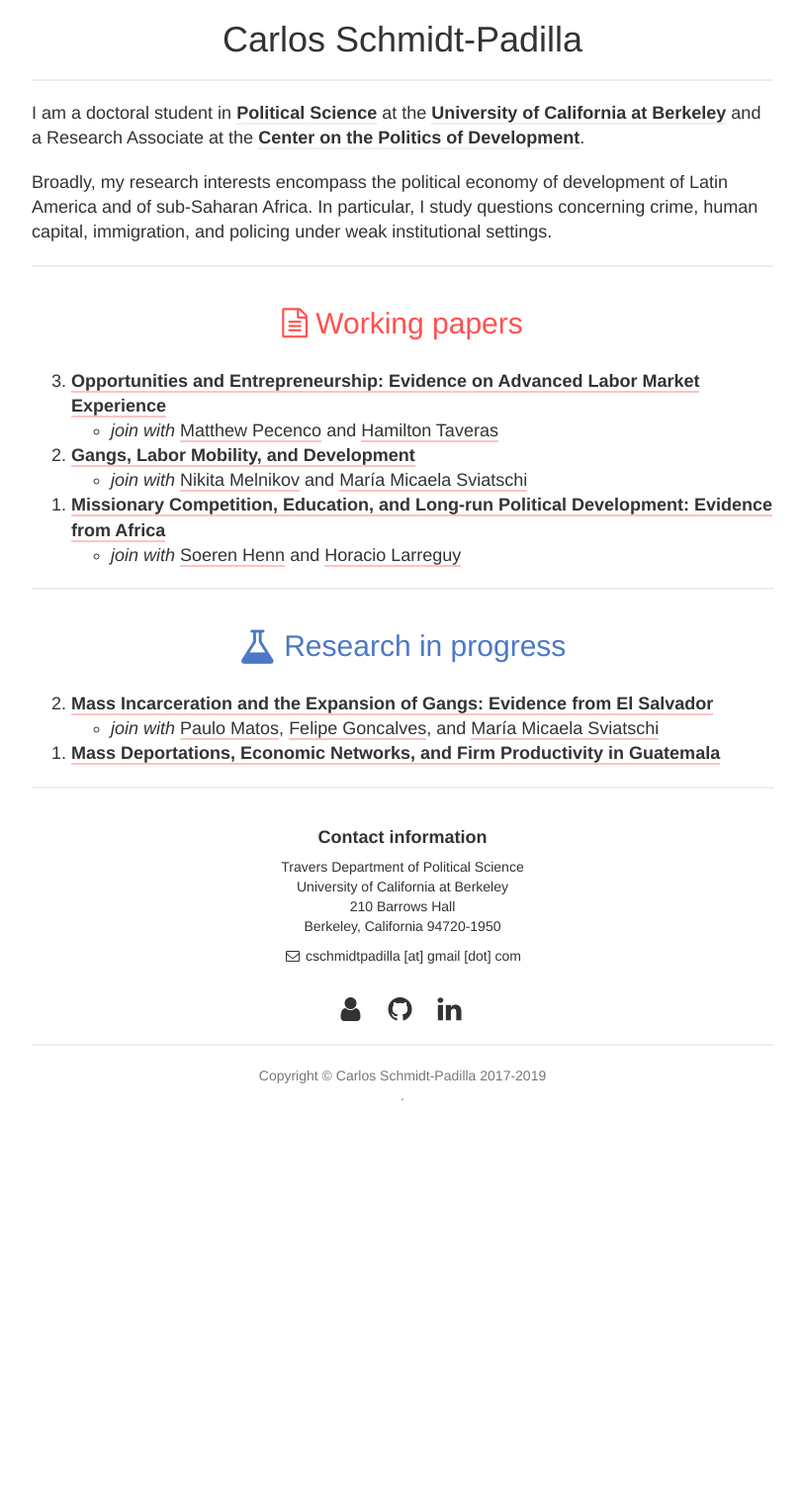
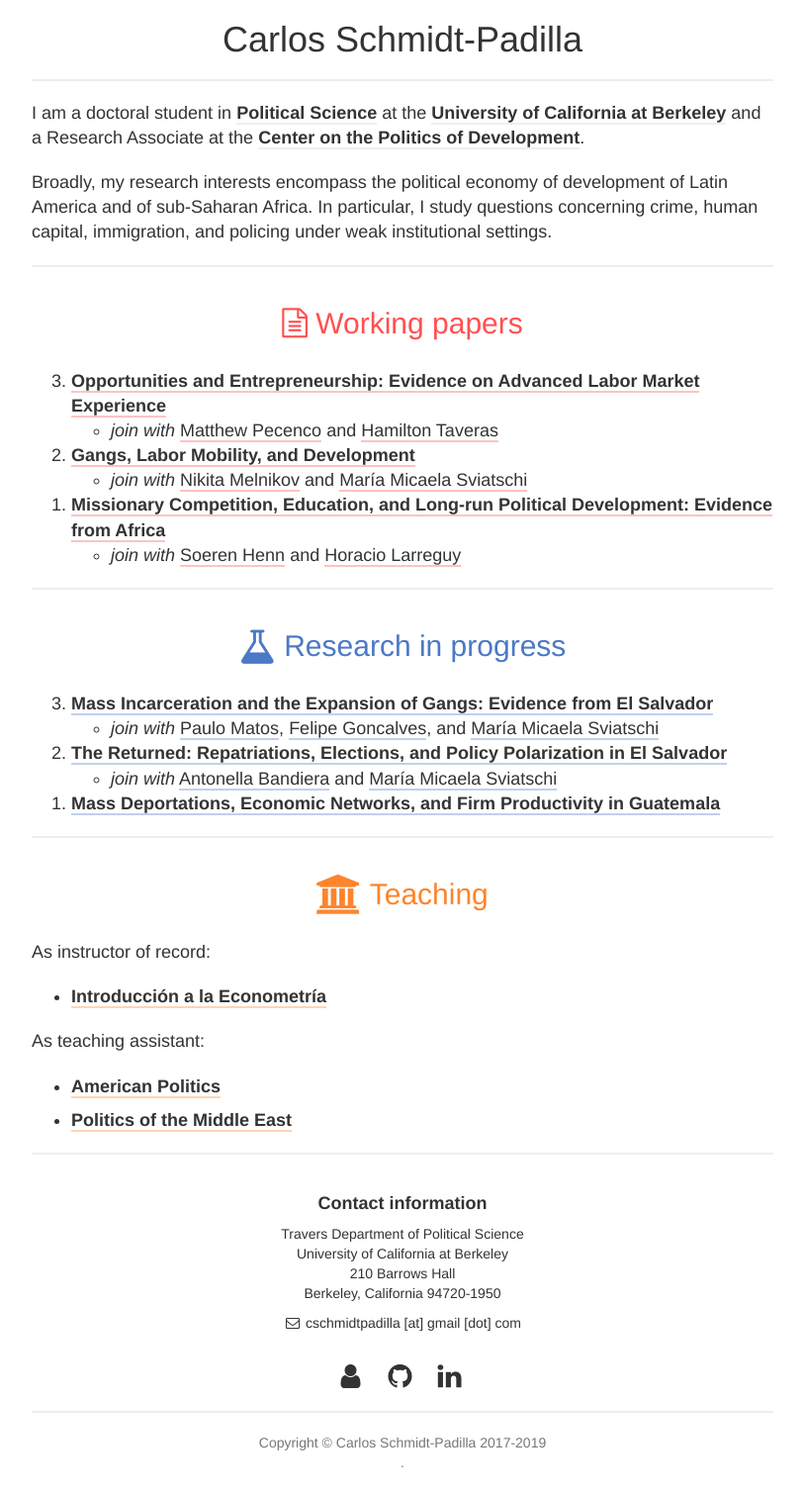
Before and after one commit to cschmidtpadilla/cschmidtpadilla.github.io, a Jekyll site: the page built from index.html, in a window 1280 px wide. Shown: the whole page at 99% size, without its empty margins (233-1046 px from the left). Built offline with Jekyll 4.4.1, drawn with Linux system fonts in a browser that asks for light colours; nearby versions of some CDN libraries; library files that are not in the unit come from our copies; before the commit the page ends 1137 px from its top, so only the background shows below that.

Commit message:
Adding new section

```diff
--- a/_includes/experiments.html
+++ b/_includes/experiments.html
@@ -9,12 +9,17 @@
         </h2>
         <br>
         <ol reversed class="lead text-left">
-          <li><a class="working" target="_blank"><b>Mass Incarceration and the Expansion of Gangs: Evidence from El Salvador</b></a>
+          <li><a class="exps" target="_blank"><b>Mass Incarceration and the Expansion of Gangs: Evidence from El Salvador</b></a>
             <ul>
-              <li> <i>join with</i> <a class=working href="https://pcmt93.github.io/" target="_blank">Paulo Matos</a>, <a class=working href="https://www.fmgoncalves.com//" target="_blank">Felipe Goncalves</a>, and <a class=working href="http://www.micaelasviatschi.com/" target="_blank">María Micaela Sviatschi</a>
+              <li> <i>join with</i> <a class=exps href="https://pcmt93.github.io/" target="_blank">Paulo Matos</a>, <a class=exps href="https://www.fmgoncalves.com//" target="_blank">Felipe Goncalves</a>, and <a class=exps href="http://www.micaelasviatschi.com/" target="_blank">María Micaela Sviatschi</a>
             </ul>
           </li>
-          <li><a class="working" target="_blank"><b>Mass Deportations, Economic Networks, and Firm Productivity in Guatemala</b></a>
+          <li><a class="exps" target="_blank"><b>The Returned: Repatriations, Elections, and Policy Polarization in El Salvador</b></a>
+            <ul>
+              <li> <i>join with</i> <a class=exps href="https://www.antonellabandiera.com/" target="_blank">Antonella Bandiera</a> and <a class=exps href="http://www.micaelasviatschi.com/" target="_blank">María Micaela Sviatschi</a>
+            </ul>
+          </li>
+          <li><a class="exps" target="_blank"><b>Mass Deportations, Economic Networks, and Firm Productivity in Guatemala</b></a>
           </li>
         </ol>
         <hr>
--- a/_includes/teaching.html
+++ b/_includes/teaching.html
@@ -4,19 +4,23 @@
       <div class="col-md-2"></div>
       <div class="col-md-8 text-center">
         <h2 id="teaching">
-          <span class="fa fa-flask fa-lg main-list-item-icon"></span>
-          Research in progress
+          <span class="fa fa-university fa-lg main-list-item-icon"></span>
+          Teaching
         </h2>
         <br>
-        <ol reversed class="lead text-left">
-
-          <li><a class=exps href="https://www.fmgoncalves.com/" target="_blank">Gonçalves, Felipe</a>, <a class=exps href="https://pcmt93.github.io/" target="_blank">Paulo Matos</a>, Carlos Schmidt-Padilla, and <a class=exps href="http://www.micaelasviatschi.com/" target="_blank">María Micaela Sviatschi</a>. <q>Mass Incarceration and the Expansion of Gangs: Evidence from El Salvador.</q></li>
-
-          <li><a class=exps href="https://www.linkedin.com/in/daniel-morales-romero-60419720/" target="_blank">Morales, Daniel</a> and Carlos Schmidt-Padilla. <q>Bureocratic Compliance and Revealed Effectiveness: Evidence from Dominican School Administrators.</q></li>
-
-          <li>Schmidt-Padilla, Carlos. <q>Mass Deportations, Economic Networks, and Firm Productivity in Guatemala.</q></li>
-
-        </ol>
+        <p class="lead text-left">
+          As instructor of record:
+        </p>
+        <ul class="lead text-left">
+          <li class="sep2"><a class="teaching" target="_blank"><b>Introducción a la Econometría</b></a></li>
+        </ul>
+        <p class="lead text-left">
+          As teaching assistant:
+        </p>
+        <ul class="lead text-left">
+          <li class="sep2"><a class="teaching" target="_blank"><b>American Politics</b></a></li>
+          <li class="sep2"><a class="teaching" target="_blank"><b>Politics of the Middle East</b></a></li>
+        </ul>
         <hr>
       </div>
       <div class="col-md-2"></div>
--- a/_layouts/front.html
+++ b/_layouts/front.html
@@ -8,6 +8,7 @@
   {% include hola.html %}
   {% include working.html %}
   {% include experiments.html %}
+  {% include teaching.html %}
   {% include footer.html %}
   {% include scripts.html %}
 
```
